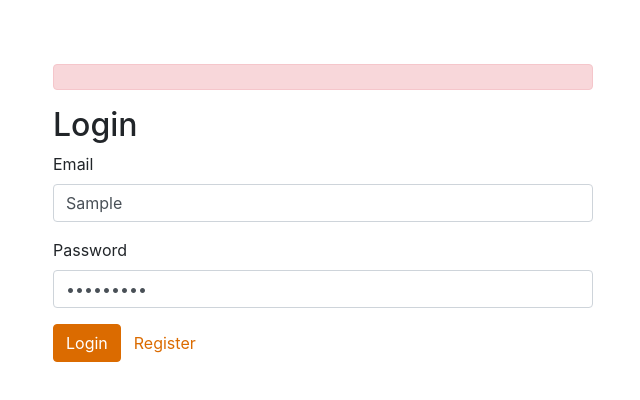
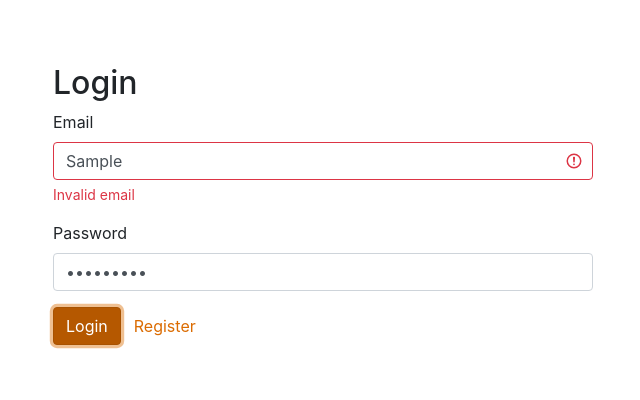
Before and after one commit to BumbleFlash/hr-datis-angular, an Angular app: page /login in a window 1280 px wide. Both pictures are taken after typing "Sample", "Sample123" into the empty fields and a click on the button "Login". Shown: the top 400 px of the page, without its empty margins (317-957 px from the left). Built offline with nearby package versions, Linux system fonts and the light colour scheme; no server answers.

Commit message:
feat: added validators for email and removed logs

```diff
--- a/src/app/information/information.component.html
+++ b/src/app/information/information.component.html
@@ -15,6 +15,7 @@
            [ngClass]="{ 'is-invalid': submitted && f.email.errors }"/>
     <div *ngIf="submitted && f.email.errors" class="invalid-feedback">
       <div *ngIf="f.email.errors.required">Email is required</div>
+      <div *ngIf="f.email.errors.email">Invalid email</div>
     </div>
   </div>
   <div class="form-group">
--- a/src/app/information/information.component.ts
+++ b/src/app/information/information.component.ts
@@ -37,7 +37,7 @@ export class InformationComponent implements OnInit {
 
   ngOnInit(): void {
     this.updateEmployee = this.formBuilder.group({
-      email: ['', Validators.required],
+      email: ['', [Validators.required, Validators.email]],
       eName: ['', Validators.required],
       base_salary: ['', [Validators.required, Validators.pattern('^[0-9]*$')]],
       bonus: ['', [Validators.required, Validators.pattern('^[0-9]*$')]],
--- a/src/app/login/login.component.html
+++ b/src/app/login/login.component.html
@@ -6,6 +6,7 @@
            [ngClass]="{ 'is-invalid': submitted && f.email.errors }"/>
     <div *ngIf="submitted && f.email.errors" class="invalid-feedback">
       <div *ngIf="f.email.errors.required">Email is required</div>
+      <div *ngIf="f.email.errors.email">Invalid email</div>
     </div>
   </div>
   <div class="form-group">
--- a/src/app/login/login.component.ts
+++ b/src/app/login/login.component.ts
@@ -30,7 +30,7 @@ export class LoginComponent implements OnInit {
 
   ngOnInit(): void {
     this.loginForm = this.formBuilder.group({
-      email: ['', Validators.required],
+      email: ['', [Validators.required, Validators.email]],
       password: ['', Validators.required]
     });
   }
@@ -54,7 +54,6 @@ export class LoginComponent implements OnInit {
           this.router.navigate(['/']);
         },
         error => {
-          console.log(error);
           this.alertService.error(error.error.message);
           this.loading = false;
         }
--- a/src/app/register/register.component.html
+++ b/src/app/register/register.component.html
@@ -15,6 +15,7 @@
            [ngClass]="{ 'is-invalid': submitted && f.email.errors }"/>
     <div *ngIf="submitted && f.email.errors" class="invalid-feedback">
       <div *ngIf="f.email.errors.required">Email is required</div>
+      <div *ngIf="f.email.errors.email">Invalid email</div>
     </div>
   </div>
   <div class="form-group">
--- a/src/app/register/register.component.ts
+++ b/src/app/register/register.component.ts
@@ -27,7 +27,7 @@ export class RegisterComponent implements OnInit {
 
   ngOnInit(): void {
     this.registerForm = this.formBuilder.group({
-      email: ['', Validators.required],
+      email: ['', [Validators.required, Validators.email]],
       username: ['', Validators.required],
       password: ['', [Validators.required, Validators.minLength(6)]]
     });
--- a/src/app/services/authentication.service.ts
+++ b/src/app/services/authentication.service.ts
@@ -23,7 +23,6 @@ export class AuthService {
     const body = {email, password};
     return this.http.post<any>(this.url + 'login', body)
       .pipe(map(res => {
-        console.log(res);
         if (res.accessToken) {
           localStorage.setItem('token', res.accessToken);
           localStorage.setItem('currentUser', JSON.stringify(res));
@@ -41,7 +40,6 @@ export class AuthService {
     });
     return this.http.post<any>(this.url + 'registerUser', JSON.stringify(body), {headers: config})
       .pipe(map(res => {
-        console.log(res);
         return res;
       }));
   }
```
